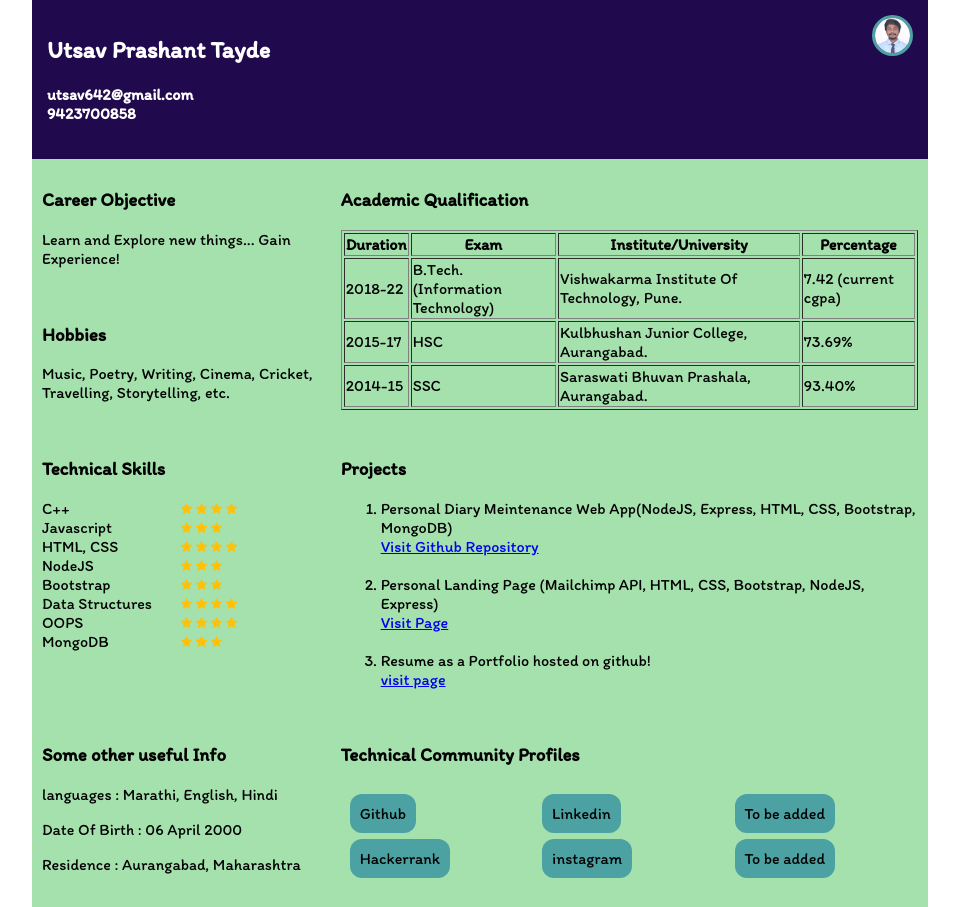
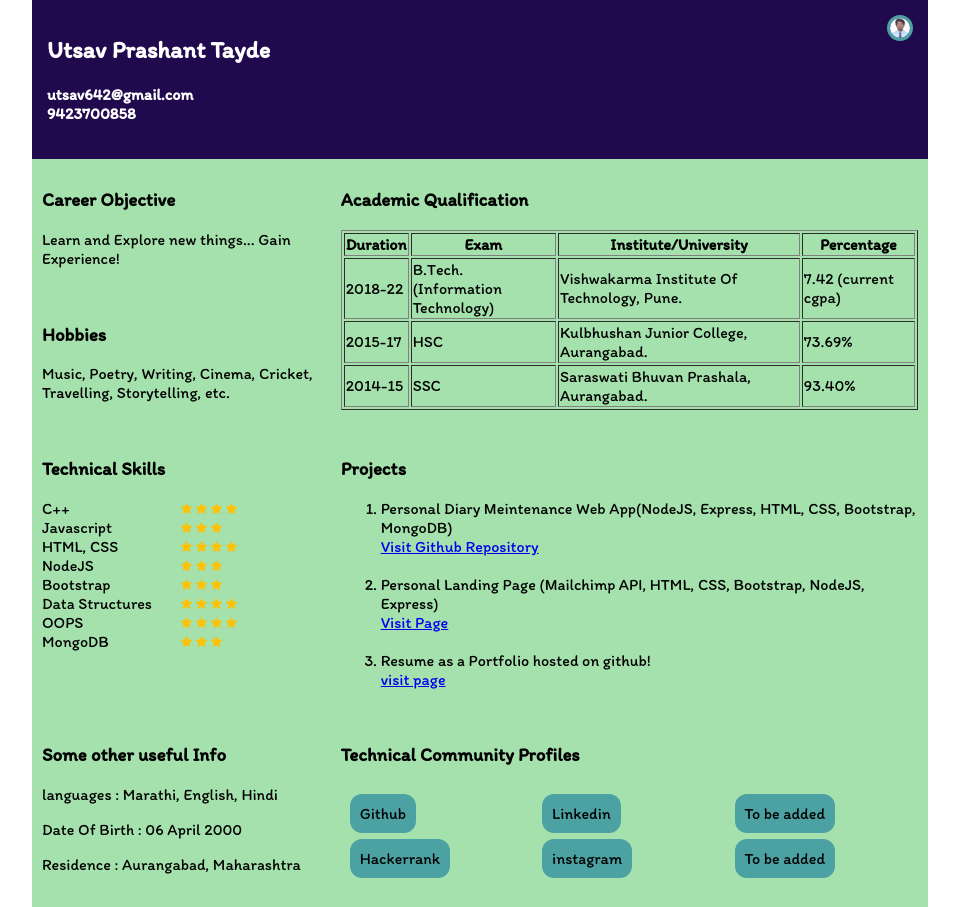
Before and after one commit to utsav642/Resume, a plain HTML site: page index.html in a window 1280 px wide. Shown: the top 907 px of the page, without its empty margins (160-1119 px from the left). Drawn offline with Linux system fonts and the light colour scheme.

Commit message:
Update style.css

```diff
--- a/style.css
+++ b/style.css
@@ -45,8 +45,8 @@ body{
 .image{
     border-radius: 50%;
     border: 3px solid #4ca1a3;
-    width: 35px;
-    height: 35px;
+    width: 20px;
+    height: 20px;
 }
 
 .contents{
```
